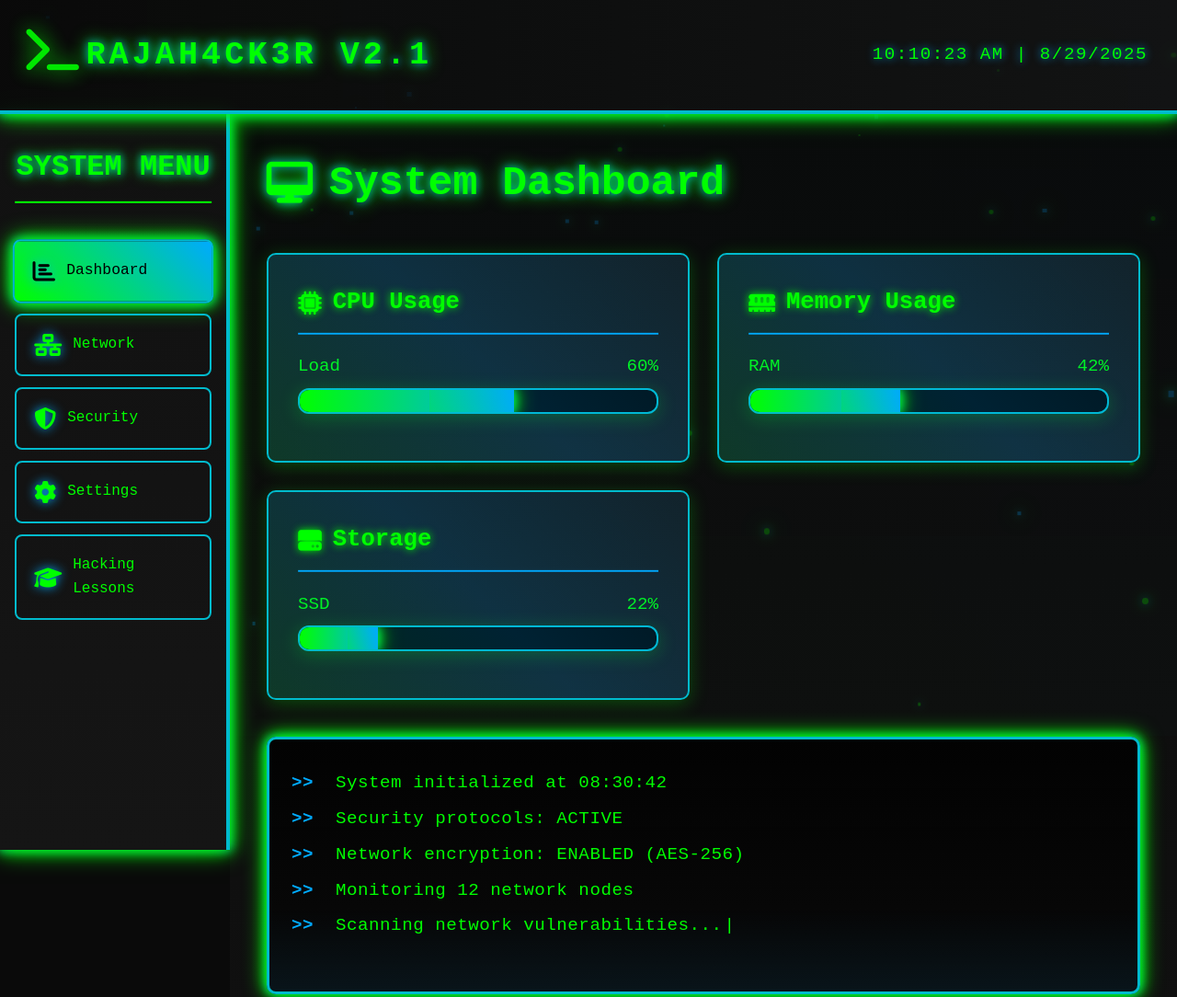
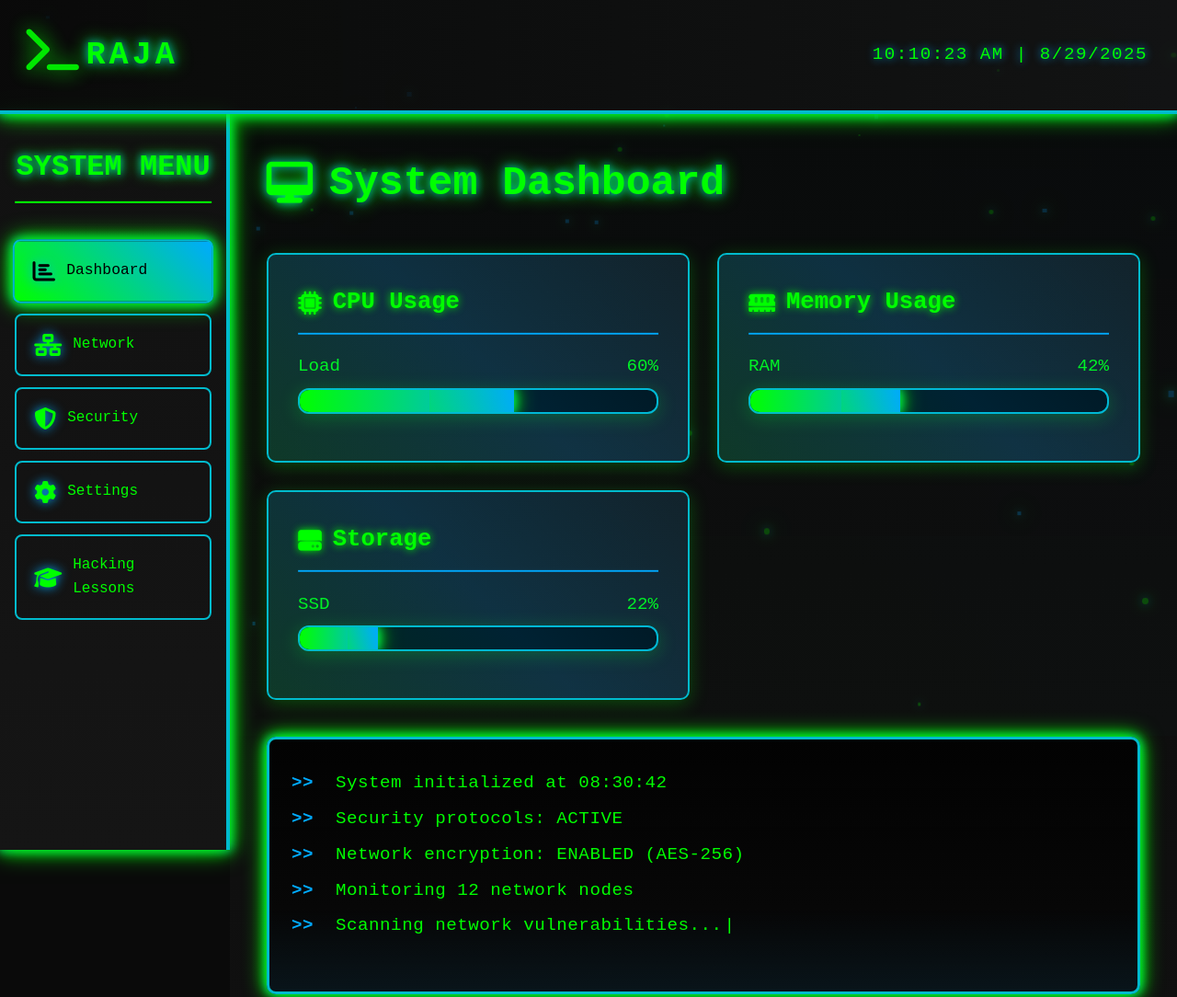
Before and after one commit to mr30iii/APPP, a plain HTML site: page index.html in a window 1280 px wide. Shown: the top 1084 px of the page at 92% size. Drawn offline with Linux system fonts and the light colour scheme.

Commit message:
Update index.html

```diff
--- a/index.html
+++ b/index.html
@@ -1077,7 +1077,7 @@
         <header>
             <div class="logo">
                 <div class="logo-icon"><i class="fas fa-terminal"></i></div>
-                <div class="logo-text">RAJAH4CK3R v2.1</div>
+                <div class="logo-text">RAJA</div>
             </div>
             <div class="datetime" id="datetime">00:00:00 | 01-01-2023</div>
         </header>
```
